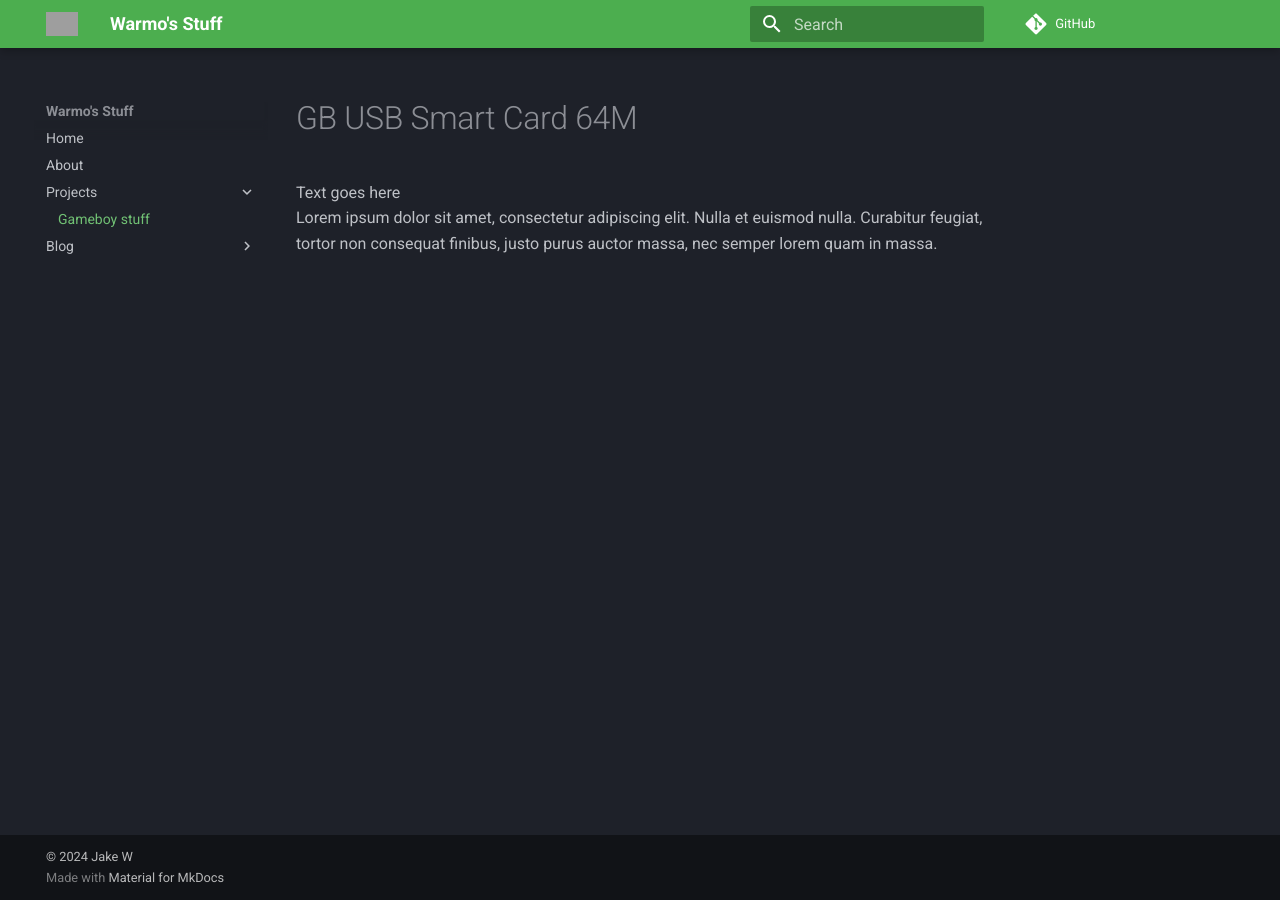
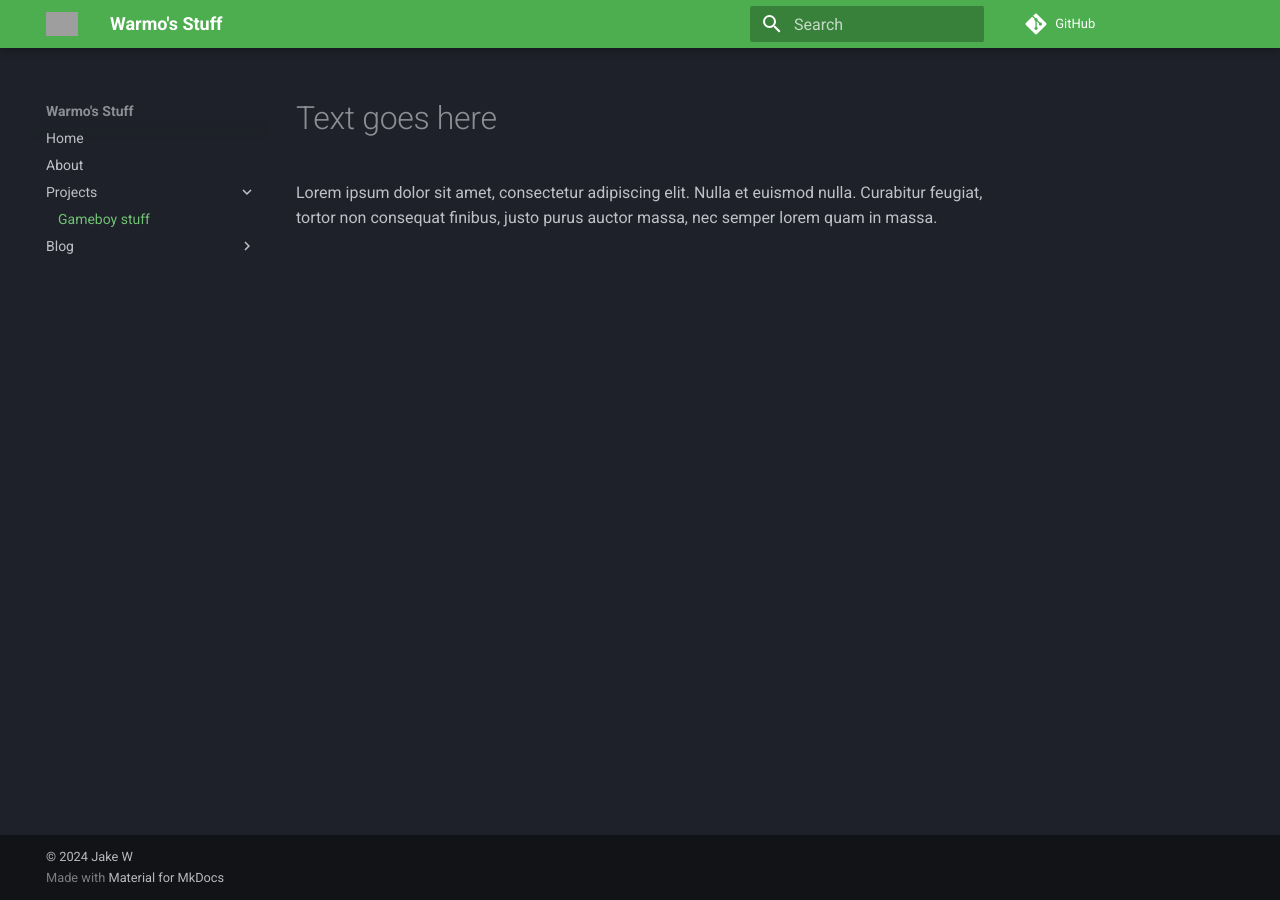
Before and after one commit to Warmo/warmo.github.io, an MkDocs documentation site: the page built from docs/Projects/index.md, in a window 1280 px wide. Built offline with MkDocs 1.6.1 and Material for MkDocs 9.7.7, drawn with Linux system fonts in a browser that asks for light colours; comment, search, counter and statistics services are not loaded; grey boxes are pictures that could not be loaded.

```diff
--- a/docs/Projects/index.md
+++ b/docs/Projects/index.md
@@ -1,6 +1,5 @@
 ---
 title: Gameboy stuff
 ---
-#GB USB Smart Card 64M
-Text goes here <br>
+#Text goes here
 Lorem ipsum dolor sit amet, consectetur adipiscing elit. Nulla et euismod nulla. Curabitur feugiat, tortor non consequat finibus, justo purus auctor massa, nec semper lorem quam in massa.
```
Also changed, not shown: docs/page2.md (+1 -1 lines).
